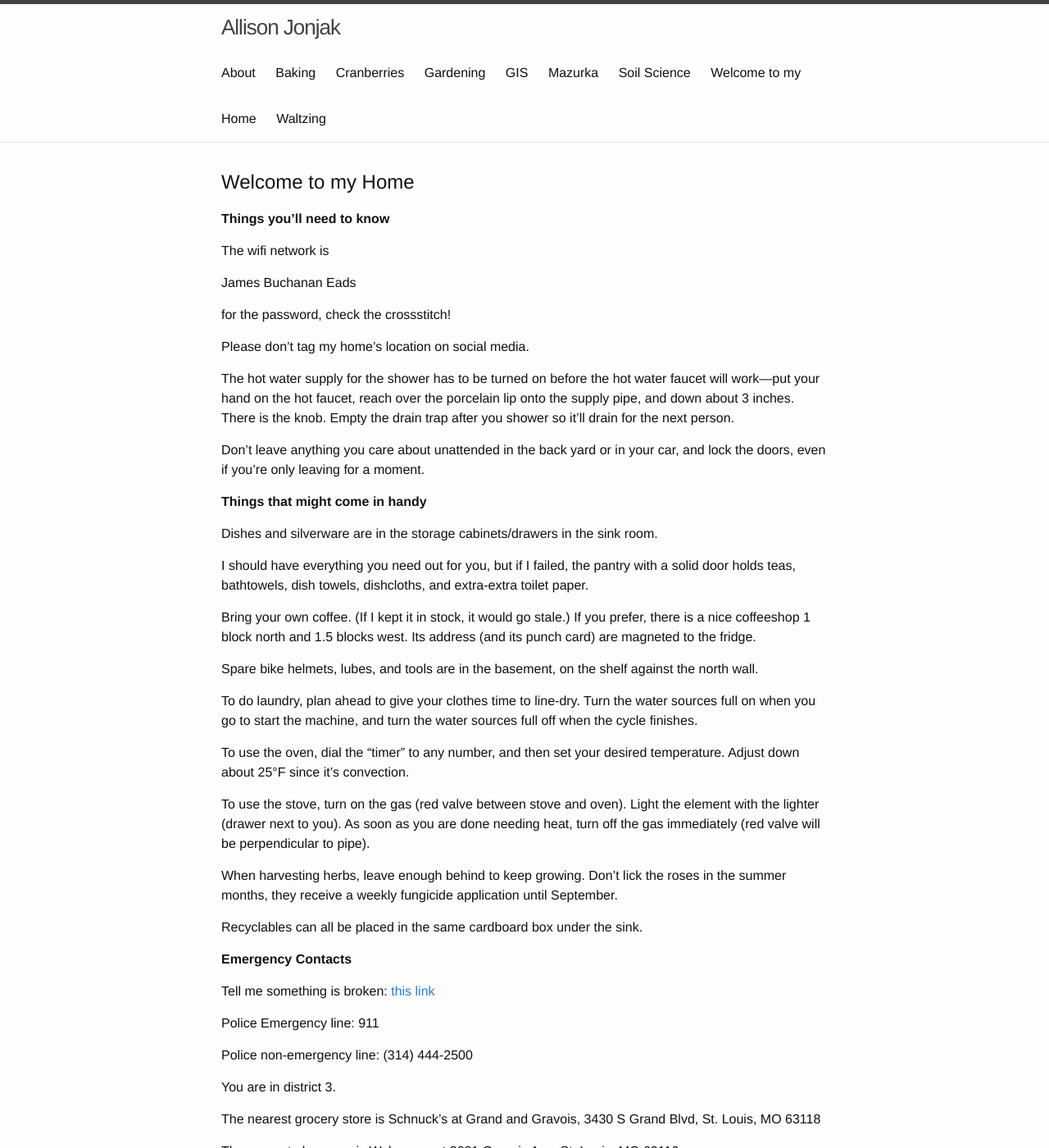
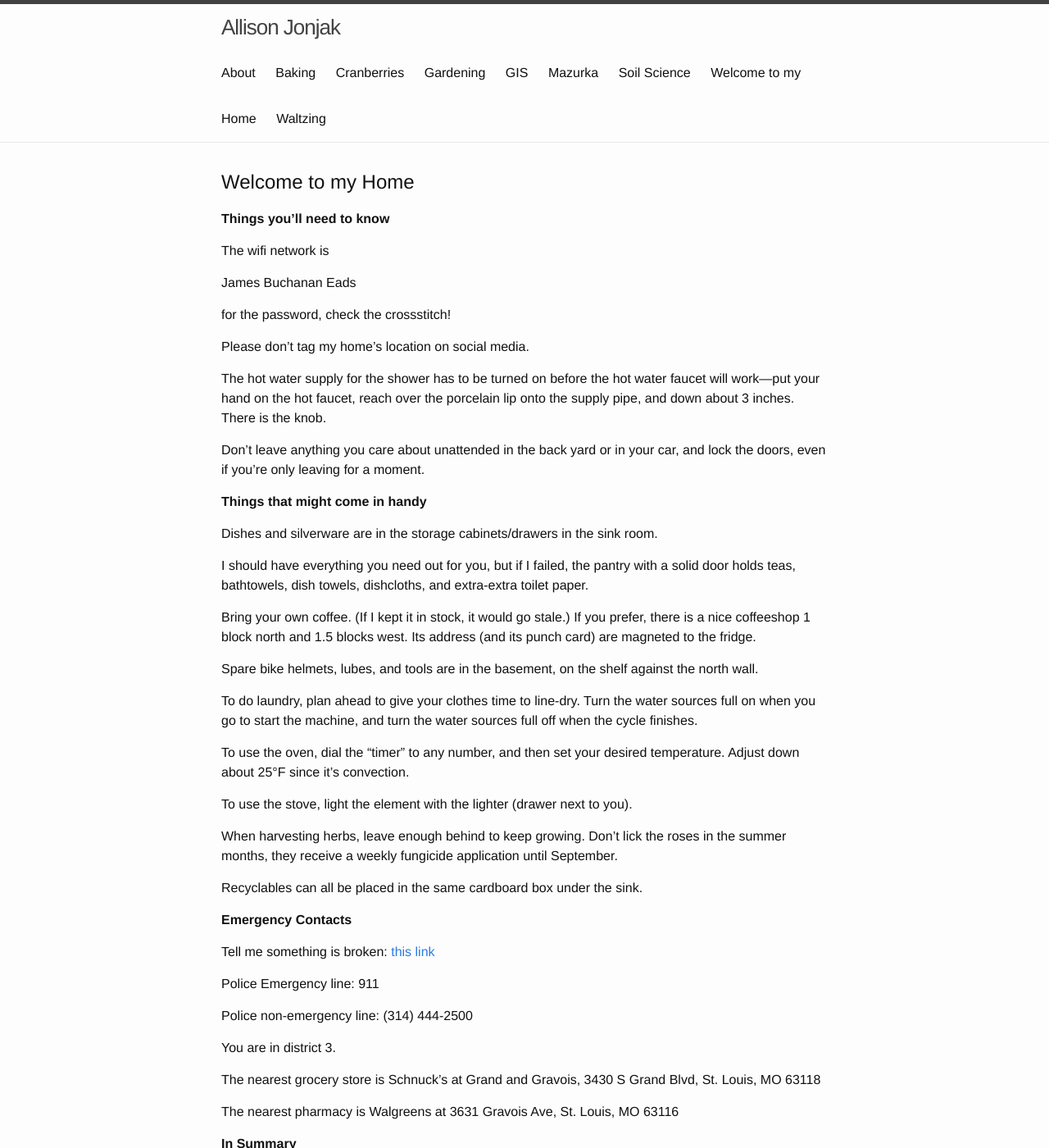
Before and after one commit to cranhandler/cranhandler.github.io, a Jekyll site: the page built from about/visiting.md, in a window 1280 px wide and 1400 px high. Shown: the whole window at 82% size. Built offline with Jekyll 4.4.1, drawn with Linux system fonts in a browser that asks for light colours; our own code applies the rules of GitHub Pages for plain Markdown files.

Commit message:
Update visiting.md

```diff
--- a/about/visiting.md
+++ b/about/visiting.md
@@ -16,7 +16,7 @@ layout: default
  Please don't tag my home's location on social media.
 
 
- The hot water supply for the shower has to be turned on before the hot water faucet will work---put your hand on the hot faucet, reach over the porcelain lip onto the supply pipe, and down about 3 inches. There is the knob. Empty the drain trap after you shower so it'll drain for the next person.
+ The hot water supply for the shower has to be turned on before the hot water faucet will work---put your hand on the hot faucet, reach over the porcelain lip onto the supply pipe, and down about 3 inches. There is the knob.
 
 
  Don't leave anything you care about unattended in the back yard or in your car, and lock the doors, even if you're only leaving for a moment.
@@ -38,7 +38,7 @@ layout: default
 
  To use the oven, dial the "timer" to any number, and then set your desired temperature. Adjust down about 25°F since it's convection.
 
- To use the stove, turn on the gas (red valve between stove and oven). Light the element with the lighter (drawer next to you). As soon as you are done needing heat, turn off the gas immediately (red valve will be perpendicular to pipe).
+ To use the stove, light the element with the lighter (drawer next to you).
 
  When harvesting herbs, leave enough behind to keep growing. Don't lick the roses in the summer months, they receive a weekly fungicide application until September.
 
```
